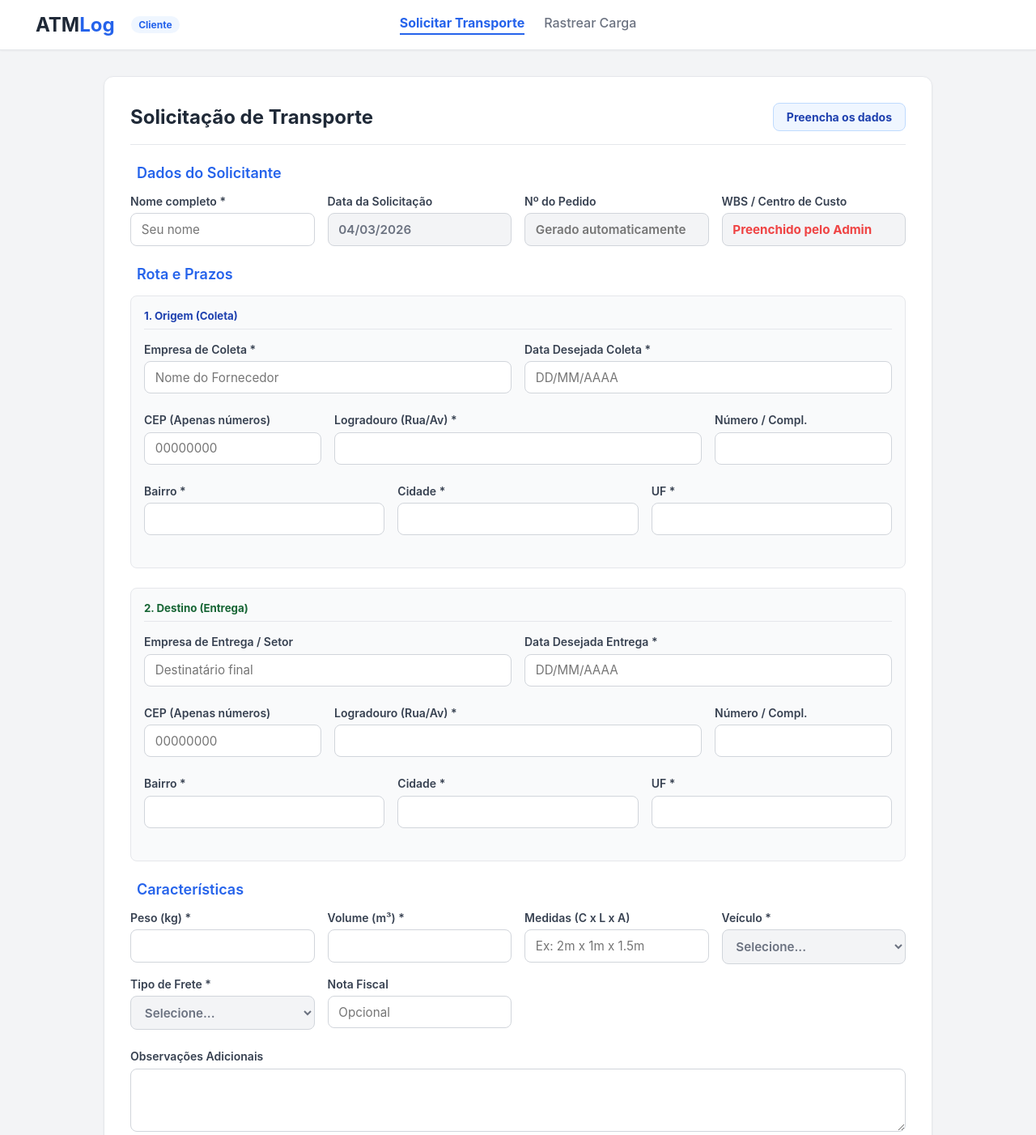
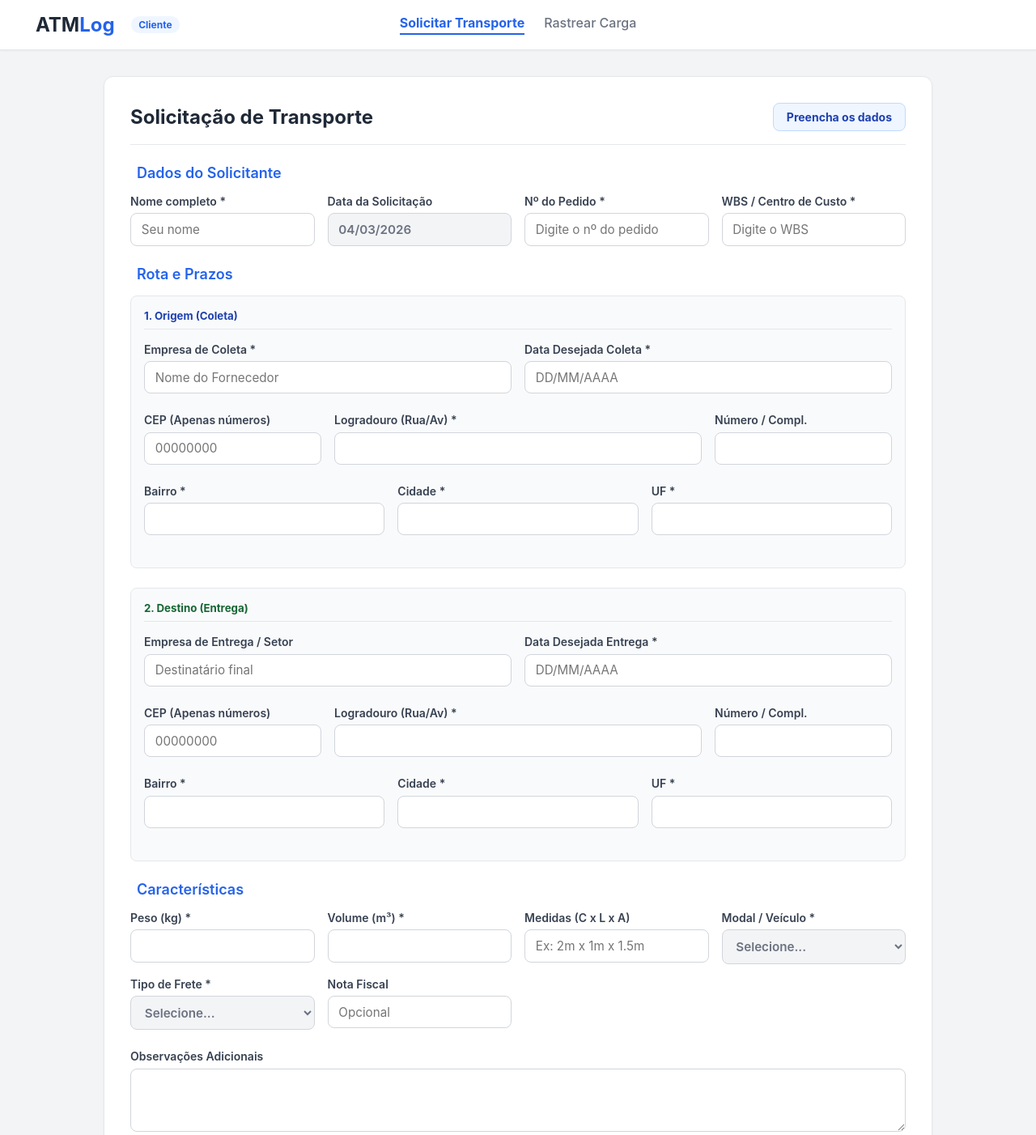
Before and after one commit to ItsNotNatan/TransportViewerClient, a React (Vite) app: page / in a window 1280 px wide. Shown: the top 1402 px of the page at 81% size. Built offline with nearby package versions, Linux system fonts and the light colour scheme.

Commit message:
Add files via upload

```diff
--- a/src/pages/RequestForm/RequestForm.jsx
+++ b/src/pages/RequestForm/RequestForm.jsx
@@ -51,8 +51,6 @@ export default function RequestForm() {
     const formData = new FormData(e.target);
     const dados = Object.fromEntries(formData.entries());
     dados.dataSolicitacao = dataHoje;
-    dados.coleta = `${dados.logradouroColeta}, ${dados.numeroColeta || 'S/N'} - ${dados.bairroColeta}, ${dados.cidadeColeta} - ${dados.ufColeta} (CEP: ${dados.cepColeta})`;
-    dados.entrega = `${dados.logradouroEntrega}, ${dados.numeroEntrega || 'S/N'} - ${dados.bairroEntrega}, ${dados.cidadeEntrega} - ${dados.ufEntrega} (CEP: ${dados.cepEntrega})`;
 
     try {
       const resposta = await fetch('http://localhost:3000/api/transportes', {
@@ -60,7 +58,9 @@ export default function RequestForm() {
         headers: { 'Content-Type': 'application/json' },
         body: JSON.stringify(dados),
       });
+
       const resultado = await resposta.json();
+
       if (resposta.ok) {
         alert(`Sucesso! Transporte solicitado! (ID: ${resultado.id_gerado})`);
         e.target.reset();
@@ -69,10 +69,10 @@ export default function RequestForm() {
         setDataColeta('');
         setDataEntrega('');
       } else {
-        alert("Erro ao enviar a solicitação.");
+        alert("ERRO DO SERVIDOR: \n\n" + JSON.stringify(resultado, null, 2));
       }
     } catch (erro) {
-      alert("Erro de conexão. O servidor Node.js está ligado?");
+      alert("ERRO DE CONEXÃO/REACT: \n\n" + erro.message);
     } finally {
       setCarregando(false);
     }
@@ -99,12 +99,14 @@ export default function RequestForm() {
             <input type="text" value={dataHoje} readOnly className="input-control" />
           </div>
           <div className="input-group">
-            <label>Nº do Pedido</label>
-            <input type="text" readOnly className="input-control" placeholder="Gerado automaticamente" />
+            {/* Alterado para preenchimento manual */}
+            <label>Nº do Pedido *</label>
+            <input type="text" name="pedidoCompra" required className="input-control" placeholder="Digite o nº do pedido" />
           </div>
           <div className="input-group">
-            <label>WBS / Centro de Custo</label>
-            <input type="text" disabled value="Preenchido pelo Admin" className="input-control" style={{ color: '#ef4444', fontWeight: 'bold' }} />
+            {/* Alterado para preenchimento manual */}
+            <label>WBS / Centro de Custo *</label>
+            <input type="text" name="wbs" required className="input-control" placeholder="Digite o WBS" />
           </div>
         </div>
 
@@ -202,9 +204,12 @@ export default function RequestForm() {
           <div className="input-group"><label>Volume (m³) *</label><input type="number" name="volume" step="0.01" min="0" required className="input-control" /></div>
           <div className="input-group"><label>Medidas (C x L x A)</label><input type="text" name="medidas" placeholder="Ex: 2m x 1m x 1.5m" className="input-control" /></div>
           <div className="input-group">
-            <label>Veículo *</label>
+            <label>Modal / Veículo *</label>
             <select name="veiculo" required className="input-control">
               <option value="">Selecione...</option>
+              {/* Opções de Modal adicionadas */}
+              <option value="TERRESTRE">TERRESTRE</option>
+              <option value="AÉREO">AÉREO</option>
               <option value="VAN">VAN</option>
               <option value="TRUCK">TRUCK</option>
               <option value="CARRETA">CARRETA</option>
@@ -216,7 +221,7 @@ export default function RequestForm() {
               <option value="">Selecione...</option>
               <option value="Dedicado">Dedicado</option>
               <option value="Fracionado">Fracionado</option>
-              <option value="REDESPACHO/FRACIONADO">REDESPACHO/FRACIONADO</option> {/* OPÇÃO ADICIONADA AQUI */}
+              <option value="REDESPACHO/FRACIONADO">REDESPACHO/FRACIONADO</option>
             </select>
           </div>
           <div className="input-group"><label>Nota Fiscal</label><input type="text" name="nf" className="input-control" placeholder="Opcional" /></div>
```
